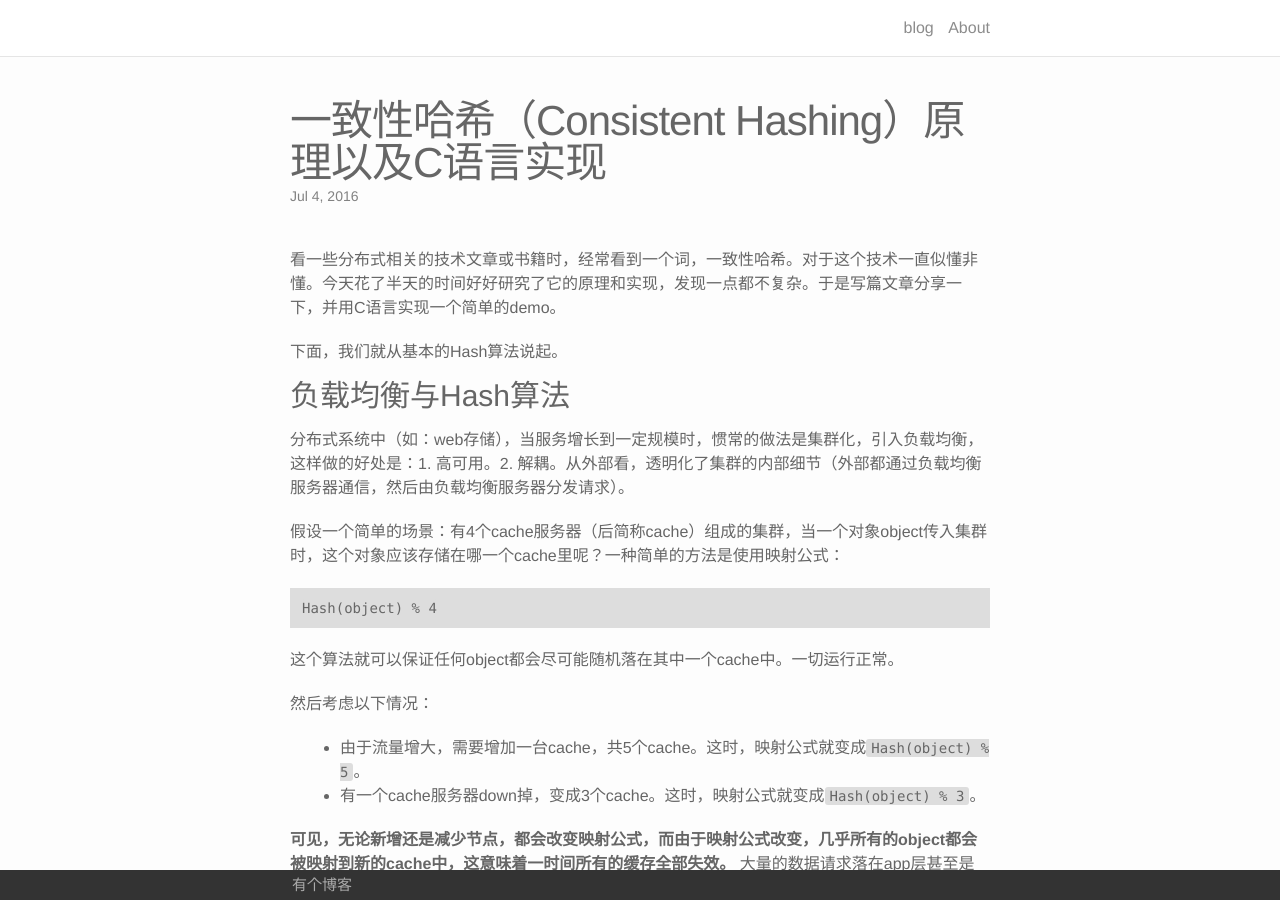
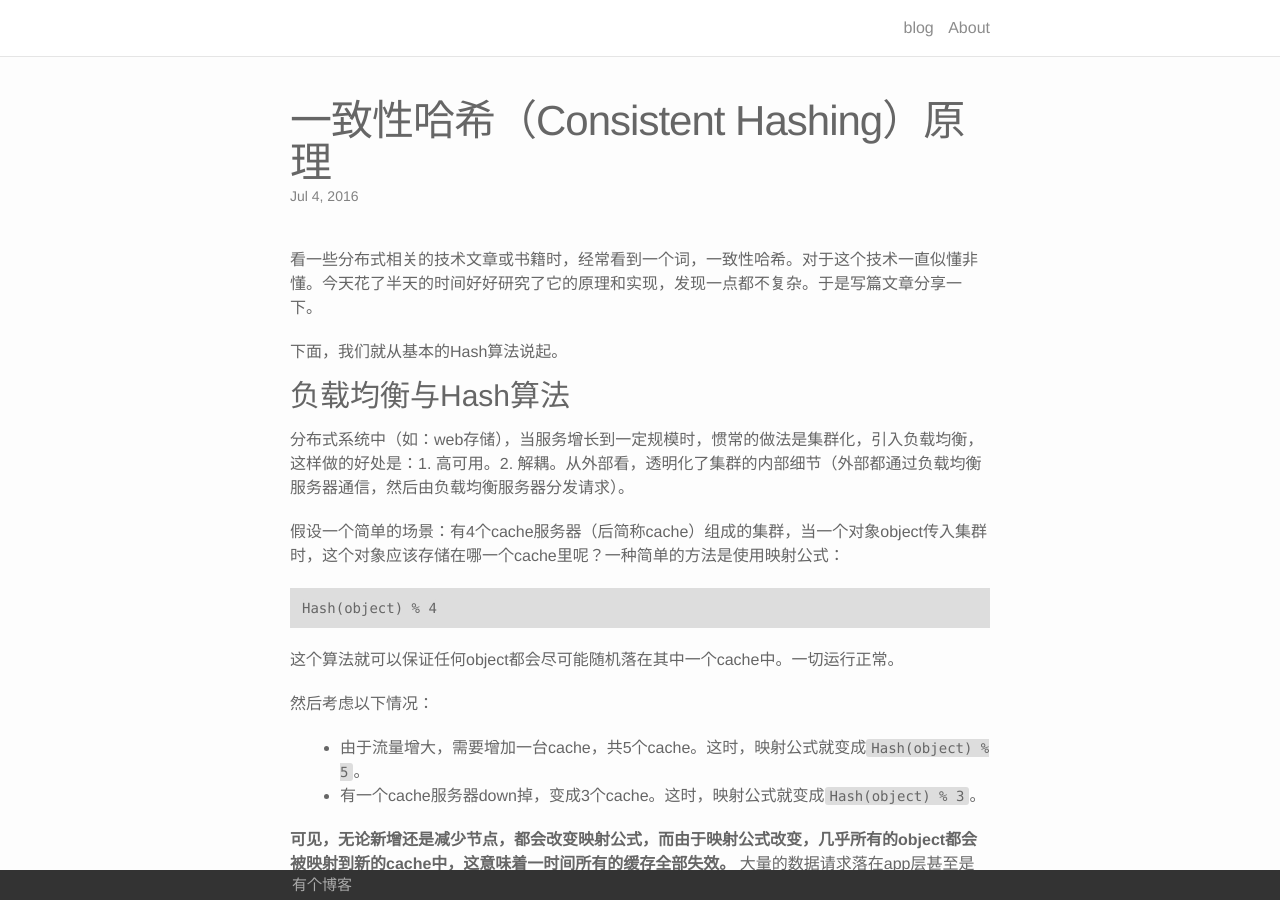
Before and after one commit to afghl/afghl.github.io, a Jekyll site: the page built from _posts/2016-07-04-consistent-hashing.markdown, in a window 1280 px wide and 900 px high. Built offline with Jekyll 4.4.1, drawn with Linux system fonts in a browser that asks for light colours; some of the changed text lies outside the part shown.

Commit message:
remove implementation

```diff
--- a/_posts/2016-07-04-consistent-hashing.markdown
+++ b/_posts/2016-07-04-consistent-hashing.markdown
@@ -1,10 +1,10 @@
 ---
 layout: post
-title:  "一致性哈希（Consistent Hashing）原理以及C语言实现"
+title:  "一致性哈希（Consistent Hashing）原理"
 date:   2016-07-04 15:37:00 +0800
 ---
 
-看一些分布式相关的技术文章或书籍时，经常看到一个词，一致性哈希。对于这个技术一直似懂非懂。今天花了半天的时间好好研究了它的原理和实现，发现一点都不复杂。于是写篇文章分享一下，并用C语言实现一个简单的demo。
+看一些分布式相关的技术文章或书籍时，经常看到一个词，一致性哈希。对于这个技术一直似懂非懂。今天花了半天的时间好好研究了它的原理和实现，发现一点都不复杂。于是写篇文章分享一下。
 
 下面，我们就从基本的Hash算法说起。
 
@@ -101,7 +101,3 @@ objec1->cache A2；objec2->cache A1；objec3->cache C1；objec4->cache C2；
 虚拟节点技术实则是做了两次matching，如图：
 
 ![alt](/images/consistent-hash(5).JPG)
-
-### 附：c语言实现一致性hash
-
-以下是此算法的C语言实现：
```
